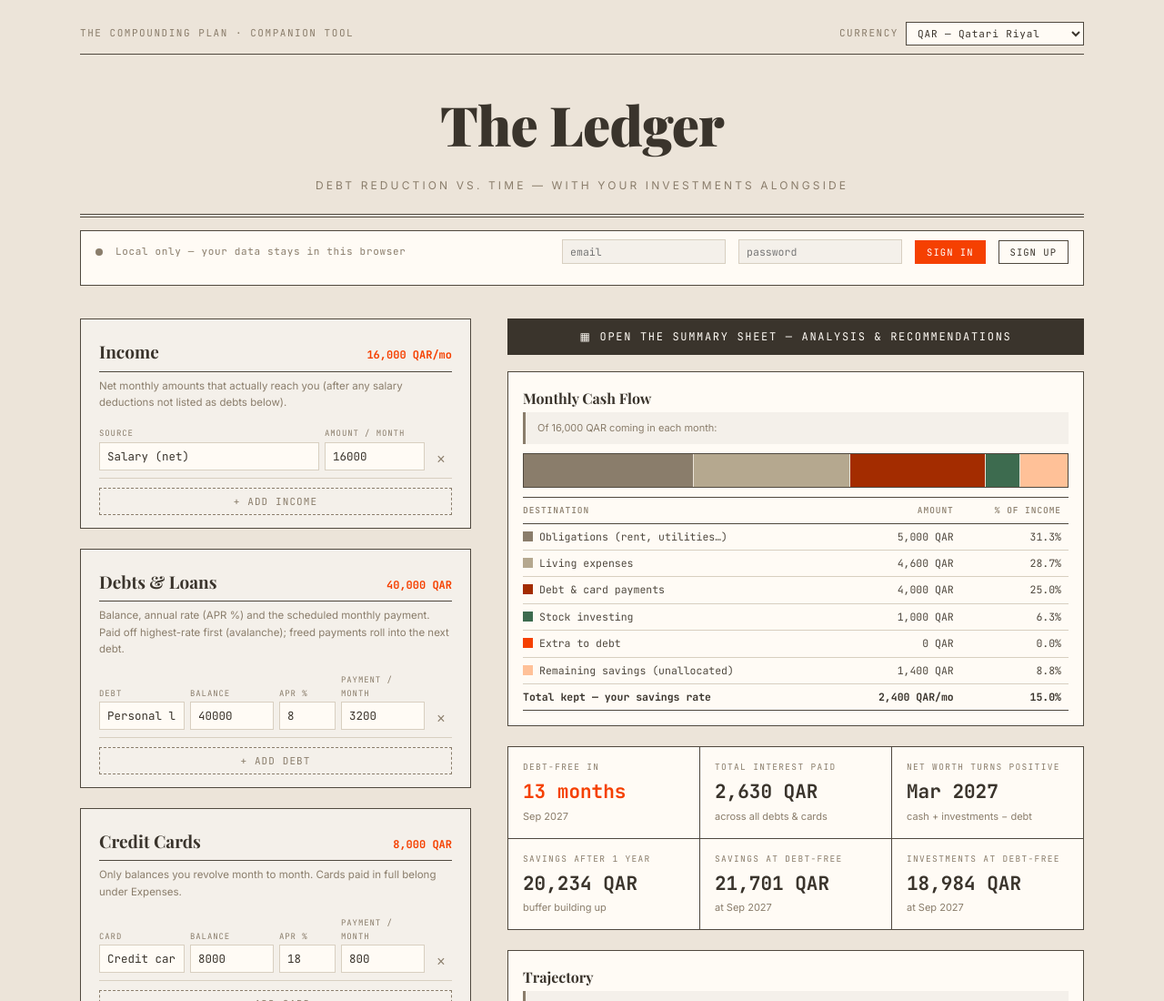
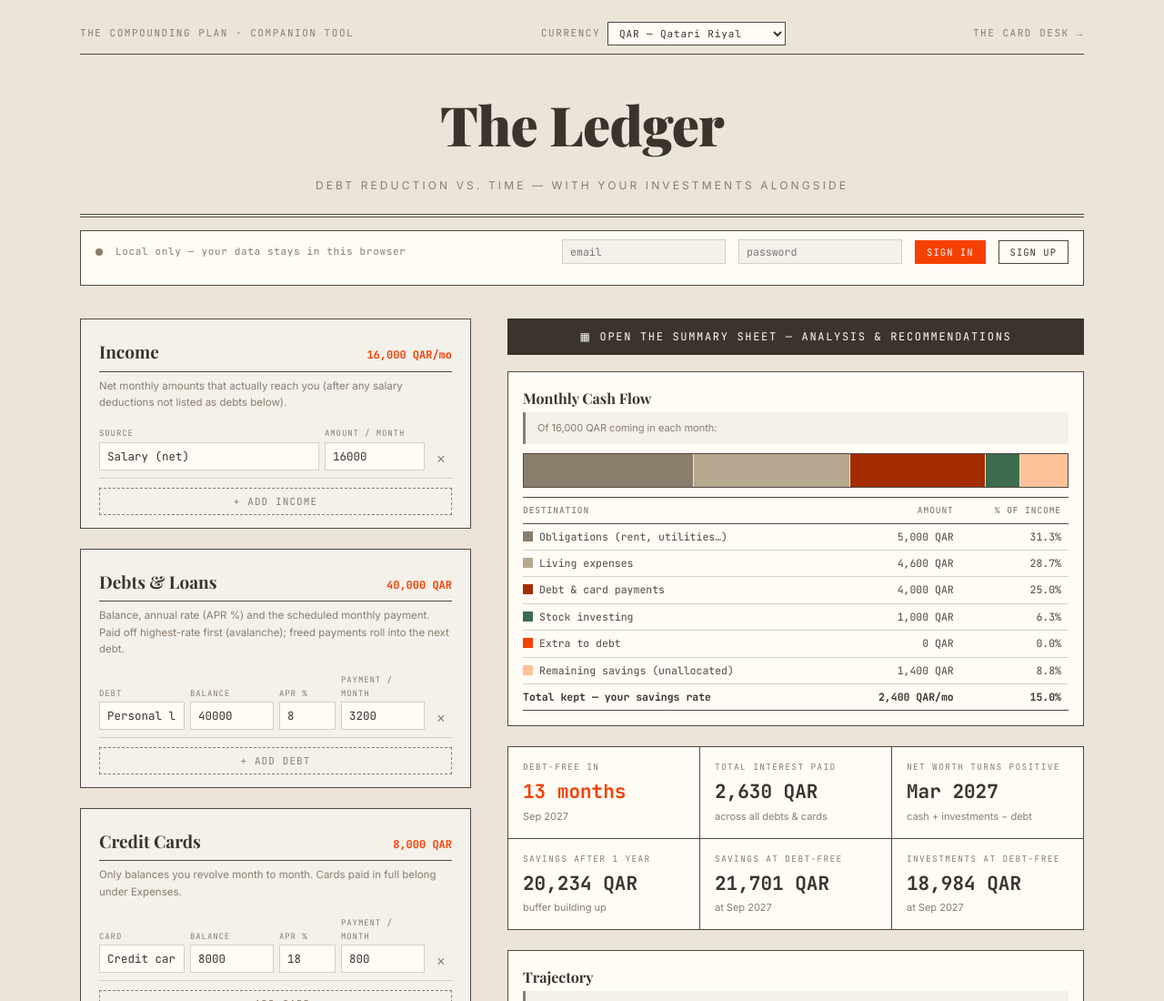
Before and after one commit to YahyaChaker/YahyaChaker.github.io, a plain HTML site: page index.html in a window 1280 px wide. Shown: the top 1100 px of the page at 91% size. Drawn offline with nearby package versions, Linux system fonts and the light colour scheme; no server answers; a web font is replaced by a local one.

Commit message:
Link Card Desk from masthead; refresh demo seed

```diff
--- a/index.html
+++ b/index.html
@@ -195,7 +195,7 @@
         <option value="PHP">PHP — Philippine Peso</option>
       </select>
     </span>
-
+    <span><a href="card.html">The Card Desk →</a></span>
   </div>
   <div class="nameplate">
     <h1>The Ledger</h1>
```
